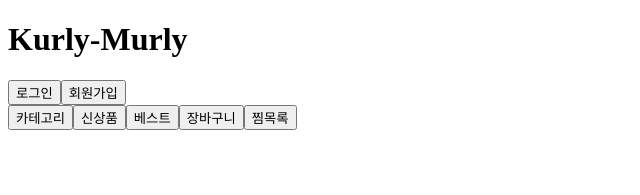
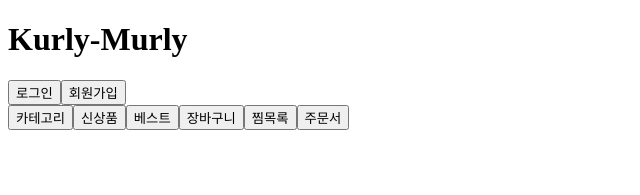
Before and after one commit to prgrms-be-devcourse/BE-04-KurlyMurly, a React (Create React App) app in the folder front/: page / in a window 1280 px wide. Shown: the top 195 px of the page, without its empty margins (0-640 px from the left). Built offline with nearby package versions, Linux system fonts and the light colour scheme.

Commit message:
[KM-183] 수정:주문서 출력 페이지 라우팅 설정

```diff
--- a/front/src/App.jsx
+++ b/front/src/App.jsx
@@ -2,6 +2,7 @@ import {BrowserRouter, Route, Routes} from 'react-router-dom';
 import {Home, SignUp} from './pages';
 import Cart from "./pages/Cart";
 import Favorites from "./pages/Favorites";
+import Receipt from "./pages/Receipt";
 
 const App = () => {
     return (
@@ -11,6 +12,7 @@ const App = () => {
                 <Route path="/sign-up" element={<SignUp/>}/>
                 <Route path="/cart" element={<Cart/>}/>
                 <Route path="/favorites" element={<Favorites/>}/>
+                <Route path="/receipt" element={<Receipt/>}/>
             </Routes>
         </BrowserRouter>
     );
--- a/front/src/pages/Home.jsx
+++ b/front/src/pages/Home.jsx
@@ -56,6 +56,13 @@ const Home = () => {
                 >
                     찜목록
                 </button>
+                <button
+                    onClick={() => {
+                        navigate(`/receipt`);
+                    }}
+                >
+                    주문서
+                </button>
             </div>
         </div>
     );
```
